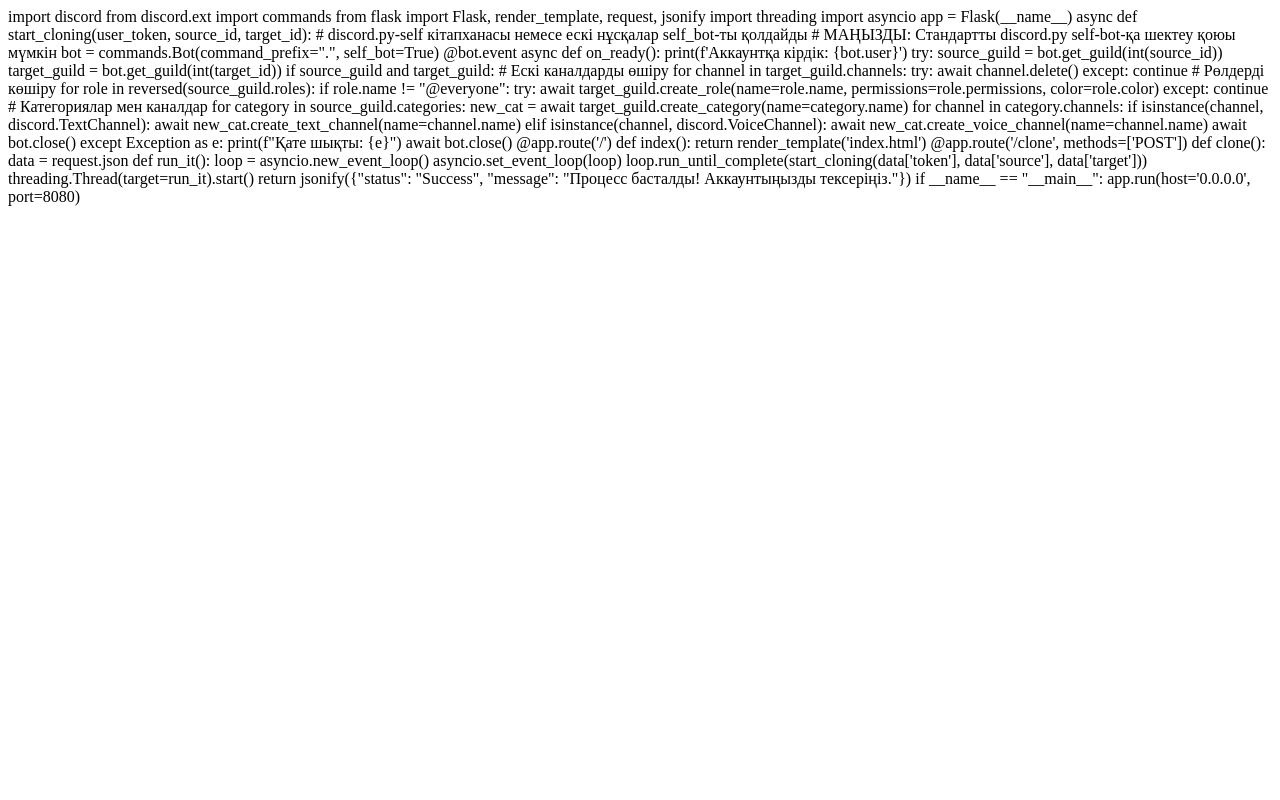
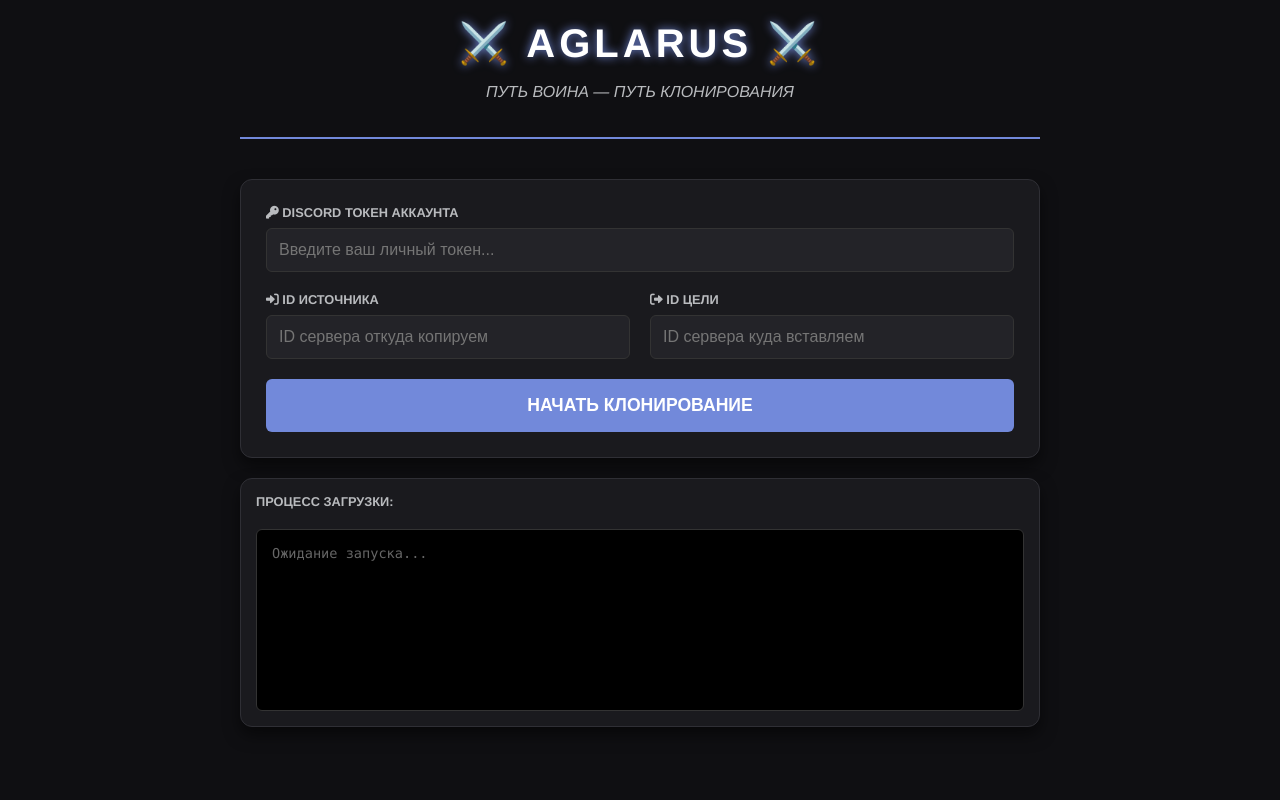
Before and after one commit to Kenibots/my-cloner, a Flask app: page / in a window 1280 px wide. Run offline with Flask 3, Linux system fonts and the light colour scheme.

Commit message:
Update index.html

```diff
--- a/templates/index.html
+++ b/templates/index.html
@@ -1,64 +1,102 @@
-import discord
-from discord.ext import commands
-from flask import Flask, render_template, request, jsonify
-import threading
-import asyncio
+<!DOCTYPE html>
+<html lang="ru">
+<head>
+    <meta charset="UTF-8">
+    <meta name="viewport" content="width=device-width, initial-scale=1.0">
+    <title>AGLARUS SERVER CLONER</title>
+    <link rel="stylesheet" href="https://cdnjs.cloudflare.com/ajax/libs/font-awesome/6.0.0/dist/css/all.min.css">
+    <style>
+        :root { --main-accent: #7289da; --bg-dark: #0f0f12; --card-bg: #1a1a1e; --text-gray: #b9bbbe; }
+        body { background-color: var(--bg-dark); color: white; font-family: 'Whitney', 'Helvetica Neue', sans-serif; margin: 0; padding: 20px; display: flex; flex-direction: column; align-items: center; }
+        .header { text-align: center; margin-bottom: 40px; border-bottom: 2px solid var(--main-accent); width: 100%; max-width: 800px; padding-bottom: 20px; }
+        .header h1 { font-size: 2.5rem; letter-spacing: 4px; margin: 0; color: #fff; text-shadow: 0 0 10px var(--main-accent); }
+        .main-container { width: 100%; max-width: 800px; }
+        .card { background: var(--card-bg); border-radius: 12px; padding: 25px; margin-bottom: 20px; border: 1px solid #2f2f35; box-shadow: 0 8px 16px rgba(0,0,0,0.5); }
+        .input-group { margin-bottom: 20px; }
+        label { display: block; color: var(--text-gray); font-size: 0.8rem; margin-bottom: 8px; text-transform: uppercase; font-weight: bold; }
+        input { width: 100%; background: #232328; border: 1px solid #333; padding: 12px; border-radius: 6px; color: white; font-size: 1rem; box-sizing: border-box; transition: 0.3s; }
+        input:focus { border-color: var(--main-accent); outline: none; }
+        .btn-start { width: 100%; padding: 16px; background: var(--main-accent); border: none; border-radius: 6px; color: white; font-weight: bold; font-size: 1.1rem; cursor: pointer; transition: 0.3s; }
+        .btn-start:hover { background: #5b6eae; transform: translateY(-2px); }
+        .log-container { background: #000; border-radius: 6px; padding: 15px; height: 150px; overflow-y: auto; font-family: 'Consolas', monospace; font-size: 0.85rem; border: 1px solid #333; margin-top: 20px; }
+        .log-entry { margin-bottom: 5px; color: #43b581; }
+        .progress-bar { width: 100%; background: #333; height: 10px; border-radius: 10px; margin-top: 15px; overflow: hidden; display: none; }
+        .progress-fill { width: 0%; height: 100%; background: var(--main-accent); transition: 0.5s; }
+    </style>
+</head>
+<body>
+    <div class="header">
+        <h1>⚔️ AGLARUS ⚔️</h1>
+        <p style="color: var(--text-gray); font-style: italic;">ПУТЬ ВОИНА — ПУТЬ КЛОНИРОВАНИЯ</p>
+    </div>
+    <div class="main-container">
+        <div class="card">
+            <div class="input-group">
+                <label><i class="fas fa-key"></i> Discord Токен Аккаунта</label>
+                <input type="text" id="token" placeholder="Введите ваш личный токен...">
+            </div>
+            <div style="display: flex; gap: 20px;">
+                <div class="input-group" style="flex: 1;">
+                    <label><i class="fas fa-sign-in-alt"></i> ID Источника</label>
+                    <input type="text" id="source" placeholder="ID сервера откуда копируем">
+                </div>
+                <div class="input-group" style="flex: 1;">
+                    <label><i class="fas fa-sign-out-alt"></i> ID Цели</label>
+                    <input type="text" id="target" placeholder="ID сервера куда вставляем">
+                </div>
+            </div>
+            <button class="btn-start" onclick="startClone()">НАЧАТЬ КЛОНИРОВАНИЕ</button>
+            <div class="progress-bar" id="pBar"><div class="progress-fill" id="pFill"></div></div>
+        </div>
+        <div class="card" style="padding: 15px;">
+            <label>Процесс загрузки:</label>
+            <div class="log-container" id="logs">
+                <div style="color: #666;">Ожидание запуска...</div>
+            </div>
+        </div>
+    </div>
 
-app = Flask(__name__)
+    <script>
+        function addLog(msg) {
+            const logs = document.getElementById('logs');
+            const entry = document.createElement('div');
+            entry.className = 'log-entry';
+            entry.innerText = "> " + msg;
+            logs.appendChild(entry);
+            logs.scrollTop = logs.scrollHeight;
+        }
 
-async def start_cloning(user_token, source_id, target_id):
-    # discord.py-self кітапханасы немесе ескі нұсқалар self_bot-ты қолдайды
-    # МАҢЫЗДЫ: Стандартты discord.py self-bot-қа шектеу қоюы мүмкін
-    bot = commands.Bot(command_prefix=".", self_bot=True)
+        function startClone() {
+            const token = document.getElementById('token').value;
+            const source = document.getElementById('source').value;
+            const target = document.getElementById('target').value;
 
-    @bot.event
-    async def on_ready():
-        print(f'Аккаунтқа кірдік: {bot.user}')
-        try:
-            source_guild = bot.get_guild(int(source_id))
-            target_guild = bot.get_guild(int(target_id))
+            if(!token || !source || !target) return alert("Заполните все поля!");
 
-            if source_guild and target_guild:
-                # Ескі каналдарды өшіру
-                for channel in target_guild.channels:
-                    try: await channel.delete()
-                    except: continue
+            document.getElementById('pBar').style.display = 'block';
+            addLog("Авторизация через токен...");
 
-                # Рөлдерді көшіру
-                for role in reversed(source_guild.roles):
-                    if role.name != "@everyone":
-                        try:
-                            await target_guild.create_role(name=role.name, permissions=role.permissions, color=role.color)
-                        except: continue
-
-                # Категориялар мен каналдар
-                for category in source_guild.categories:
-                    new_cat = await target_guild.create_category(name=category.name)
-                    for channel in category.channels:
-                        if isinstance(channel, discord.TextChannel):
-                            await new_cat.create_text_channel(name=channel.name)
-                        elif isinstance(channel, discord.VoiceChannel):
-                            await new_cat.create_voice_channel(name=channel.name)
-
-            await bot.close()
-        except Exception as e:
-            print(f"Қате шықты: {e}")
-            await bot.close()
-
-@app.route('/')
-def index():
-    return render_template('index.html')
-
-@app.route('/clone', methods=['POST'])
-def clone():
-    data = request.json
-    def run_it():
-        loop = asyncio.new_event_loop()
-        asyncio.set_event_loop(loop)
-        loop.run_until_complete(start_cloning(data['token'], data['source'], data['target']))
-
-    threading.Thread(target=run_it).start()
-    return jsonify({"status": "Success", "message": "Процесс басталды! Аккаунтыңызды тексеріңіз."})
-
-if __name__ == "__main__":
-    app.run(host='0.0.0.0', port=8080)
+            fetch('/clone', {
+                method: 'POST',
+                headers: {'Content-Type': 'application/json'},
+                body: JSON.stringify({token, source, target})
+            }).then(res => res.json()).then(data => {
+                if(data.status === "Success") {
+                    let p = 0;
+                    const interval = setInterval(() => {
+                        p += 10;
+                        document.getElementById('pFill').style.width = p + "%";
+                        if(p === 30) addLog("Подключение к серверам...");
+                        if(p === 60) addLog("Копирование ролей и каналов...");
+                        if(p === 90) addLog("Финальная настройка...");
+                        if(p >= 100) {
+                            clearInterval(interval);
+                            addLog("Клонирование успешно завершено!");
+                        }
+                    }, 800);
+                }
+            });
+        }
+    </script>
+</body>
+</html>
```
